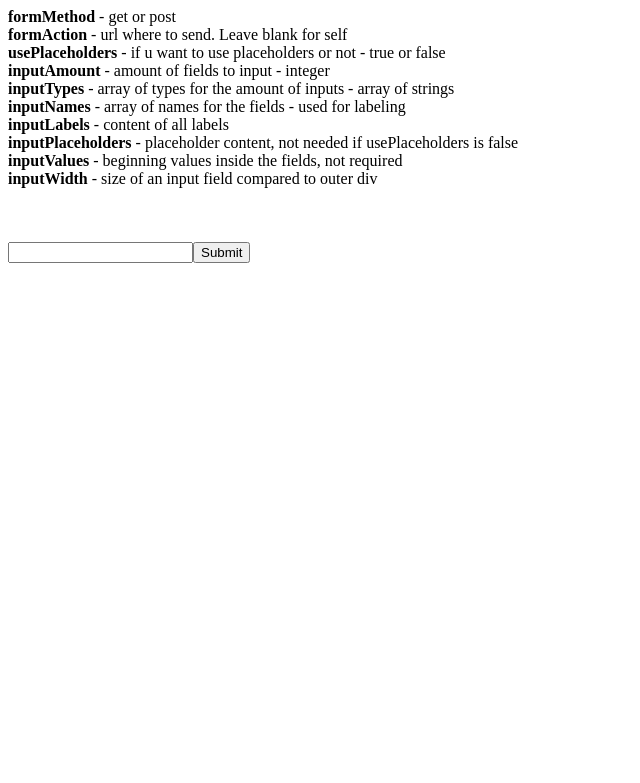
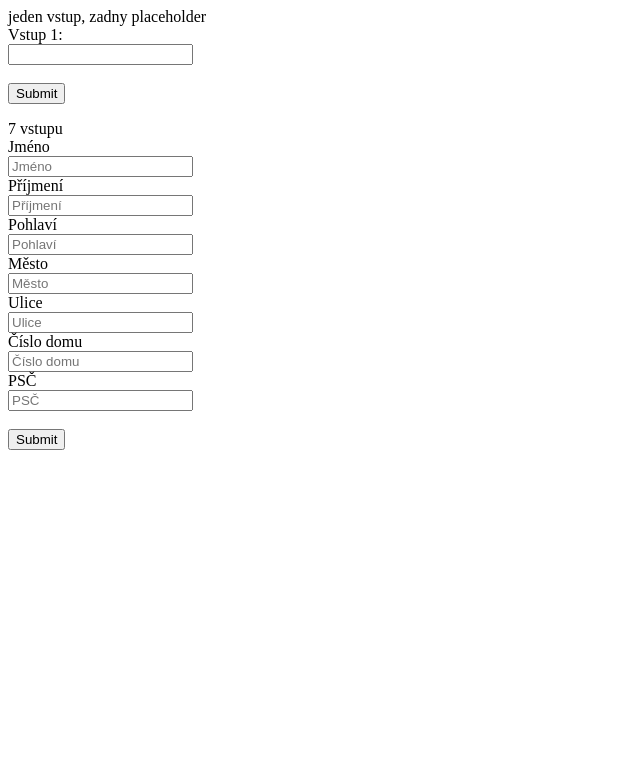
Before and after one commit to Pozitrone/test1, a PHP site: page / in a window 1280 px wide. Shown: the top 783 px of the page, without its empty margins (0-640 px from the left). Run offline with PHP 8.4, Linux system fonts and the light colour scheme.

Commit message:
Added another test case with more inputs, bugfixes

```diff
--- a/index.php
+++ b/index.php
@@ -174,21 +174,26 @@ class form{
 
     function con_submit()
     {
-        return('<input type="submit" name="submit" class="submit '.$this->preset.'" value="'.$this->submitValue.'"/>');
+        return('<br><input type="submit" name="submit" class="submit '.$this->preset.'" value="'.$this->submitValue.'"/>');
     }
 
     function con_inputs()
     {
         for($i=0; $i<$this->inputAmount;$i++)
         {
-            if(!isset($this->inputTypes[$i]))
+            if((!isset($this->inputTypes[$i])) or ($this->inputTypes[$i] == ""))
             {
-                $this->inputTypes[$i] = $this->$inputTypeDefault;
+                $this->inputTypes[$i] = $this->inputTypeDefault;
             }
 
             if(!isset($this->inputNames[$i]))
             {
-                $this->inputNames[$i] = "";
+                $this->inputNames[$i] = '';
+            }
+
+            if(!isset($this->inputValues[$i]))
+            {
+                $this->inputValues[$i] = '';
             }
 
             if(!isset($this->inputLabels[$i]))
@@ -198,11 +203,11 @@ class form{
 
             if($this->usePlaceholders==true)
             {
-                $placeholder[$i]='" placeholder="'.$this->inputPlaceholders[$i];
+                $placeholder[$i]=' placeholder="'.$this->inputPlaceholders[$i].'"';
             }
             else
             {
-                $placeholder[$i]='" ';
+                $placeholder[$i]='';
             }
 
             if($this->inputTypes[$i]!="textarea")
@@ -210,14 +215,23 @@ class form{
                 echo('
                 <label for="'.$this->inputNames[$i].'">'.$this->inputLabels[$i].'</label>'
                 .'<br>'.
-                '<input type="'.$this->inputTypes[$i].'" name="'.$this->inputNames[$i].$placeholder[$i].'" value="'.$this->inputValues[$i].'"/>');
+                '<input
+                type="'.$this->inputTypes[$i].'"
+                name="'.$this->inputNames[$i].'"
+                '.$placeholder[$i].'
+                value="'.$this->inputValues[$i].'"
+                width="'.$this->inputWidth.'"/><br>');
             }
             else
             {
                 echo('
                 <label for="'.$this->inputNames[$i].'">'.$this->inputLabels.'</label>'
                 .'<br>'.
-                '<textarea name="'.$this->inputNames[$i].$placeholder[$i].'" value="'.$this->inputValues.'"/>');
+                '<textarea
+                name="'.$this->inputNames[$i].'"
+                '.$placeholder[$i].'
+                value="'.$this->inputValues.'"
+                width="'.$this->inputWidth.'"/><br>');
             }
         }
         return null;
@@ -237,7 +251,28 @@ class form{
 
 
 }
+echo("jeden vstup, zadny placeholder");
 $form = new form;
-$form->help();
+$form->inputAmount = 1;
+$form->inputTypes = ["text"];
+$form->inputLabels = ["Vstup 1:"];
+$form->inputNames = ["Jmeno"];
+$form->inputValues = [""];
+$form->inputWidth = "300px";
+$form->usePlaceholders = false;
 $form->con_form();
+
+echo("7 vstupu");
+$forma = new form;
+$forma->inputAmount = 7;
+$form->inputTypes = ["text","text","select","text","text","number","number"];
+$forma->inputLabels = ["Jméno","Příjmení","Pohlaví","Město","Ulice","Číslo domu","PSČ"];
+$forma->inputNames = ["Jmeno","Prijmeni","Pohlavi","Mesto","Ulice","cp","psc"];
+$forma->inputValues = [""];
+$forma->inputWidth = "512px";
+$forma->usePlaceholders = true;
+$forma->inputPlaceholders = ["Jméno","Příjmení","Pohlaví","Město","Ulice","Číslo domu","PSČ"];
+$forma->con_form();
+
+
 ?>
```
